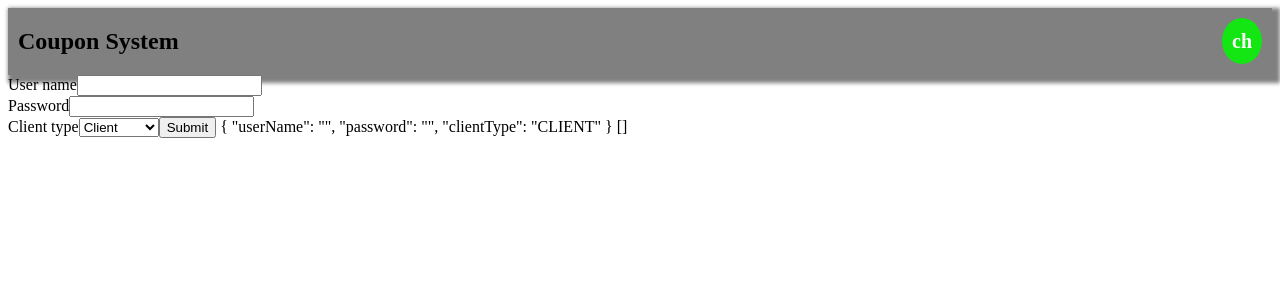
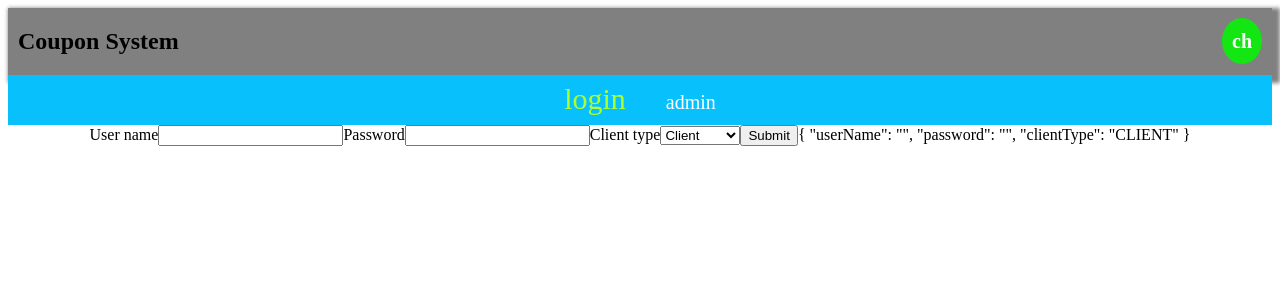
Before and after one commit to ChenBenAmi/couponSystemWeb, an Angular app: page /login in a window 1280 px wide. Before the commit this address led to /. Shown: the top 300 px of the page. Built offline with nearby package versions, Linux system fonts and the light colour scheme.

Commit message:
basic routing to admin added

```diff
--- a/src/app/app-routing.module.ts
+++ b/src/app/app-routing.module.ts
@@ -1,8 +1,13 @@
+import { LoginComponent } from './login/login.component';
 import { NgModule } from '@angular/core';
 import { Routes, RouterModule } from '@angular/router';
+import { AdminComponent } from './admin/admin.component';
 
-const routes: Routes = [];
-
+const routes: Routes = [{
+  path: 'login', component: LoginComponent
+  },
+  {path: 'admin', component: AdminComponent
+  }];
 @NgModule({
   imports: [RouterModule.forRoot(routes)],
   exports: [RouterModule]
--- a/src/app/app.component.html
+++ b/src/app/app.component.html
@@ -1,8 +1,6 @@
-<app-header [user]="user">
-</app-header>
-<app-login></app-login>
-<!-- <nav>
-    <a [routerLink]="['/one']" routerLinkActive="active">one</a>
-    <a [routerLink]="['/two']" routerLinkActive="active">two</a>
-</nav> -->
+<app-header [user]="user"> </app-header>
+<nav>
+    <a [routerLink]="['/login']" routerLinkActive="active">login</a>
+    <a [routerLink]="['/admin']" routerLinkActive="active">admin</a>
+</nav>
 <router-outlet></router-outlet>
--- a/src/app/login/login.component.css
+++ b/src/app/login/login.component.css
@@ -0,0 +1,5 @@
+.div {
+    align-items: center;
+    display: flex;
+    justify-content: center;
+}
--- a/src/app/login/login.component.html
+++ b/src/app/login/login.component.html
@@ -1,12 +1,14 @@
-<div>
-    <span>User name</span>
-    <input type="text" [(ngModel)]="user.userName">
+<div class="div">
+    <div class="btn">
+        <span>User name</span>
+        <input type="text" [(ngModel)]="user.userName" class="button">
+    </div>
     <br>
     <span>Password</span>
-    <input type="password" [(ngModel)]="user.password">
+    <input type="password" [(ngModel)]="user.password" class="button">
     <br>
     <span>Client type</span>
-    <select [(ngModel)]="user.clientType">
+    <select [(ngModel)]="user.clientType" class="button">
         <option value="CLIENT">Client</option>
         <option value="COMPANY">Company</option>
         <option value="ADMIN">Admin</option>
--- a/src/app/login/login.component.ts
+++ b/src/app/login/login.component.ts
@@ -2,6 +2,7 @@ import { LoginServiceService } from './login-service.service';
 import { User } from './../objects/user';
 import { Component, OnInit } from '@angular/core';
 import { LoginUser } from '../objects/login-user';
+import { Router } from '@angular/router';
 
 @Component({
   selector: 'app-login',
@@ -10,24 +11,26 @@ import { LoginUser } from '../objects/login-user';
 })
 export class LoginComponent implements OnInit {
 
-  constructor(private login: LoginServiceService) { }
-
+  constructor(private login: LoginServiceService, private router: Router) { }
+  url: string
   user: LoginUser = {
     userName: '', password: '', clientType: 'CLIENT'
   };
-  result: any = [];
+  result: any;
 
   ngOnInit() {
   }
 
   log(user: LoginUser) {
     const observable = this.login.log(user).subscribe(
-      (res) => { this.result = res }
+      (res) => {
+        this.result = res;
+        console.log(this.result);
+        if (this.result != null) {
+          this.router.navigate(['/admin'])
+        }
+      }
     );
-    if (this.result = ! null) {
-
-    }
-
   }
 
 }
```
Also changed, not shown: src/app/app.module.ts (+13 -3 lines).
